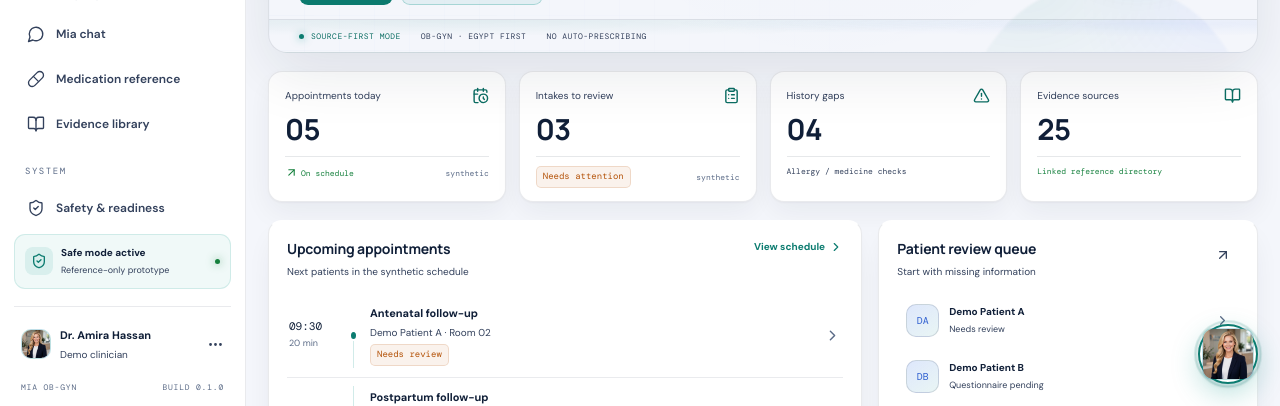
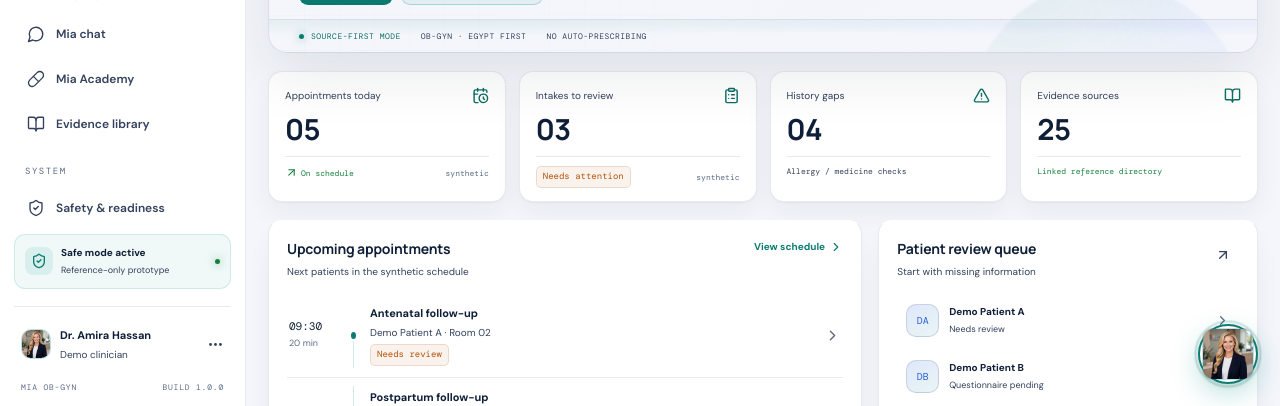
Before and after one commit to MohammedAbdelshafy/ai-front-desk, a React (Vite) app in the folder apps/mia-obgyn/: page / in a window 1280 px wide. Shown: the part 394-800 px from the top of the page. Built offline with nearby package versions, Linux system fonts and the light colour scheme.

Commit message:
Mia Academy reframe + v1.0.0: medication workspace carries the teaching identity (Dr. Mia teaches new doctors to prescribe, with the why); sidebar build 1.0.0

```diff
--- a/apps/mia-obgyn/package.json
+++ b/apps/mia-obgyn/package.json
@@ -1,7 +1,7 @@
 {
   "name": "mia-obgyn-clinical-os",
   "private": true,
-  "version": "0.0.1",
+  "version": "1.0.0",
   "type": "module",
   "scripts": {
     "dev": "vite",
--- a/apps/mia-obgyn/src/MiaApp.tsx
+++ b/apps/mia-obgyn/src/MiaApp.tsx
@@ -141,8 +141,8 @@ const NAV: {
   },
   {
     id: 'medication',
-    label: 'Medication reference',
-    ar: 'مرجع الأدوية',
+    label: 'Mia Academy',
+    ar: 'أكاديمية ميا',
     icon: Pill,
     group: 'INTELLIGENCE',
   },
@@ -667,7 +667,7 @@ function MiaApp() {
       appointments: locale === 'ar' ? 'المواعيد' : 'Appointments',
       questionnaires: locale === 'ar' ? 'الاستبيانات' : 'Questionnaires',
       mia: locale === 'ar' ? 'محادثة ميا' : 'Mia chat',
-      medication: locale === 'ar' ? 'مرجع الأدوية' : 'Medication reference',
+      medication: locale === 'ar' ? 'أكاديمية ميا' : 'Mia Academy',
       evidence: locale === 'ar' ? 'مكتبة المراجع' : 'Evidence library',
       governance: locale === 'ar' ? 'السلامة والجاهزية' : 'Safety & readiness',
     }),
@@ -1995,10 +1995,10 @@ function MiaApp() {
     return (
       <>
         {renderHeader(
-          t('Medication reference', 'مرجع الأدوية'),
+          t('Mia Academy', 'أكاديمية ميا'),
           t(
-            'Enter the clinical picture. Mia retrieves guidelines, label sources and safety checks — instantly.',
-            'أدخل الصورة السريرية. تسترد ميا الإرشادات ومصادر النشرات وفحوصات السلامة — فورًا.'
+            'The medication teaching workspace — learn to prescribe with the why. Enter the clinical picture; Mia retrieves the guidelines, label sources and safety checks — instantly.',
+            'مساحة تعليم الأدوية — تعلّم وصف الدواء مع السبب. أدخل الصورة السريرية؛ تسترد ميا الإرشادات ومصادر النشرات وفحوصات السلامة — فورًا.'
           ),
           <span className="source-mode-pill">
             <span className="pulse-dot" /> {t('REFERENCE ONLY', 'للمرجعية فقط')}
@@ -3017,7 +3017,7 @@ function MiaApp() {
             <MoreHorizontal size={17} />
           </button>
           <div className="sidebar-build">
-            MIA OB-GYN <span>BUILD 0.1.0</span>
+            MIA OB-GYN <span>BUILD 1.0.0</span>
           </div>
         </div>
         {showAvatarSettings ? renderAvatarSettings() : null}
```
Also changed, not shown: 1 other file (tests, documents, lock files or other folders).
